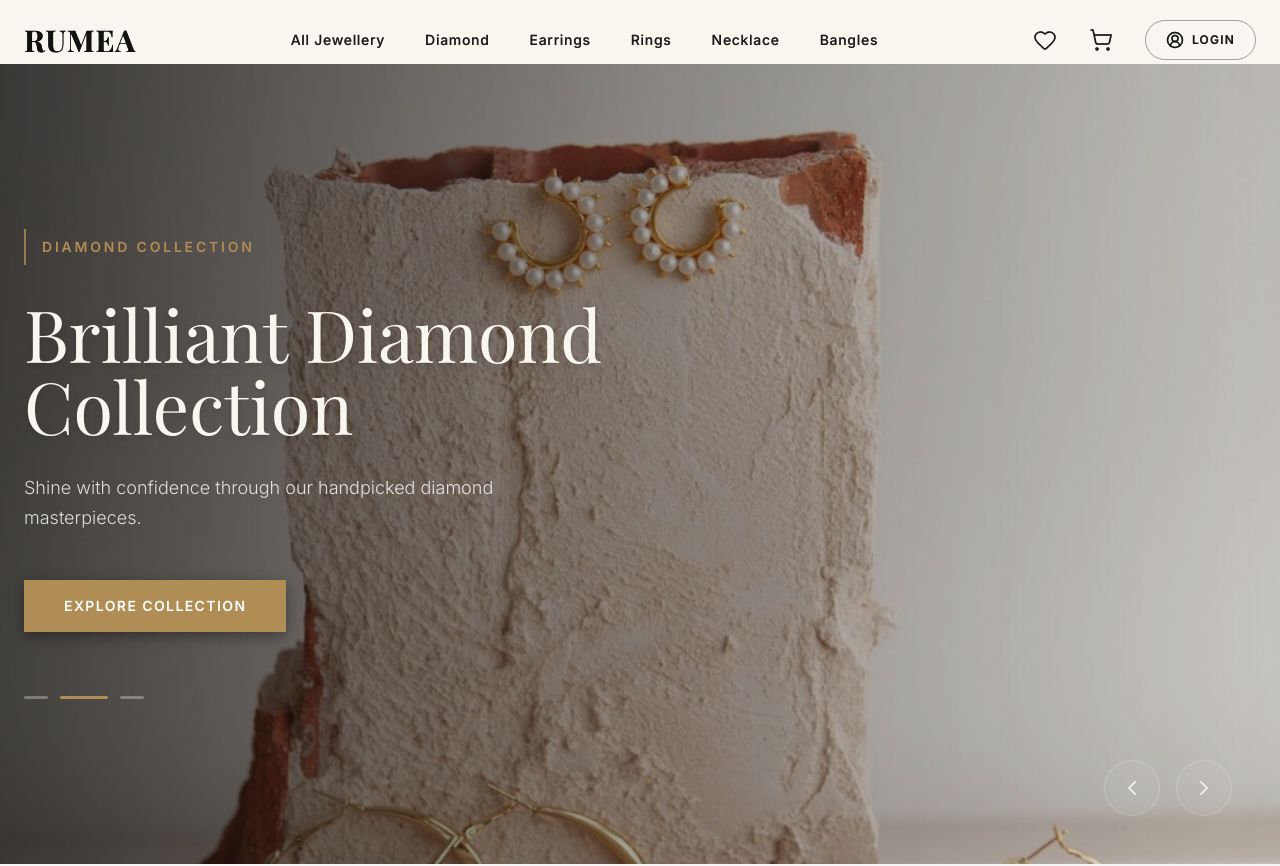
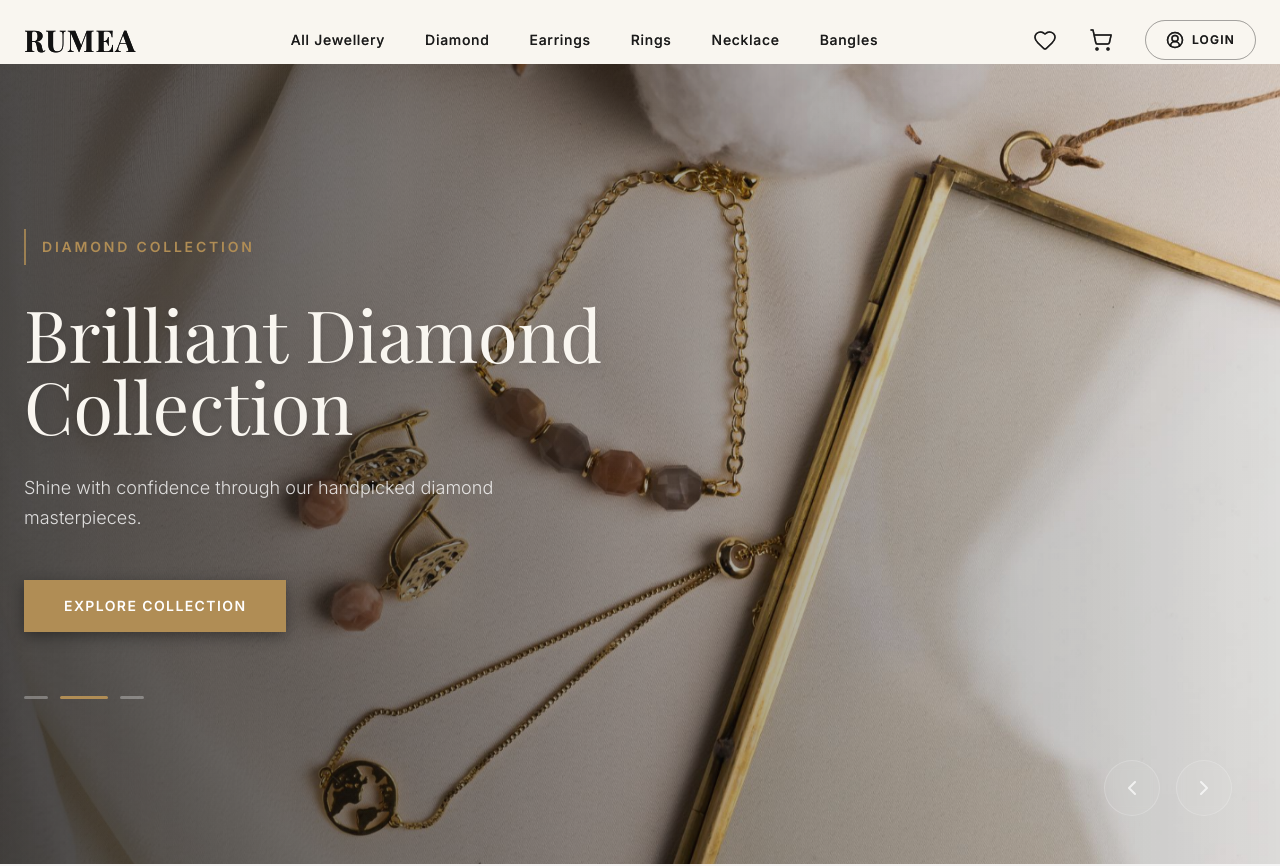
Before and after one commit to rasha18-dev/Elara-Frontend-, a React (Vite) app: page / in a window 1280 px wide. Shown: the top 866 px of the page. Built offline with nearby package versions, Linux system fonts and the light colour scheme; no server answers; a web font is replaced by a local one.

Commit message:
again change the  banner image

```diff
--- a/src/components/Hero.jsx
+++ b/src/components/Hero.jsx
@@ -12,7 +12,7 @@ const slides = [
     tag: "Gold Collection",
   },
   {
-    image: "/newban.jpeg",
+    image: "/39860.jpg.jpeg",
     title: "Brilliant Diamond Collection",
     description:
       "Shine with confidence through our handpicked diamond masterpieces.",
```
Also changed, not shown: public/39860.jpg.jpeg (added).
